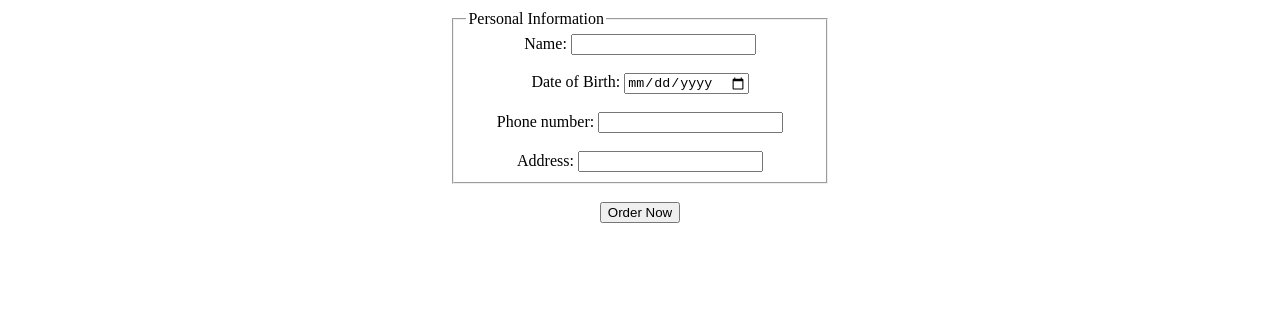
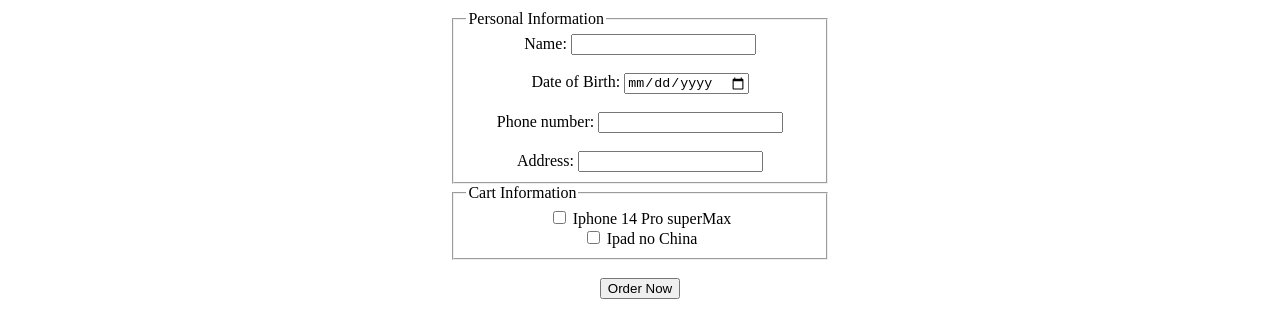
Before and after one commit to leQwang/Freeki, a plain HTML site: page checkOutForm.html in a window 1280 px wide. Shown: the part 469-800 px from the top of the page. Drawn offline with Linux system fonts and the light colour scheme.

Commit message:
update form

```diff
--- a/checkOutForm.css
+++ b/checkOutForm.css
@@ -32,3 +32,8 @@ nav {
     background: #ddd;
     color: black;
   }
+#vertical-menu{
+  width: 100%;
+  height: 40px;
+  overflow-y: auto;
+}
--- a/checkOutForm.html
+++ b/checkOutForm.html
@@ -35,6 +35,20 @@
                 <label for="address">Address:</label>
                 <input type="text" id="address" name="address" required>
             </fieldset>
+            <fieldset>
+                <legend>Cart Information</legend>
+                <div id="vertical-menu">
+                    <input type="checkbox" id="Iphone" name="cart">
+                    <label for="Iphone">Iphone 14 Pro superMax</label>
+                    <br>
+                    <input type="checkbox" id="Ipad" name="cart">
+                    <label for="Ipad">Ipad no China</label>
+                    <br>
+                    <input type="checkbox" id="Mac" name="cart">
+                    <label for="Mac">Macbook light-weight thin Air</label>
+
+                </div>
+            </fieldset>
             <br>
             <button type="submit">Order Now</button>
         </form>
```
